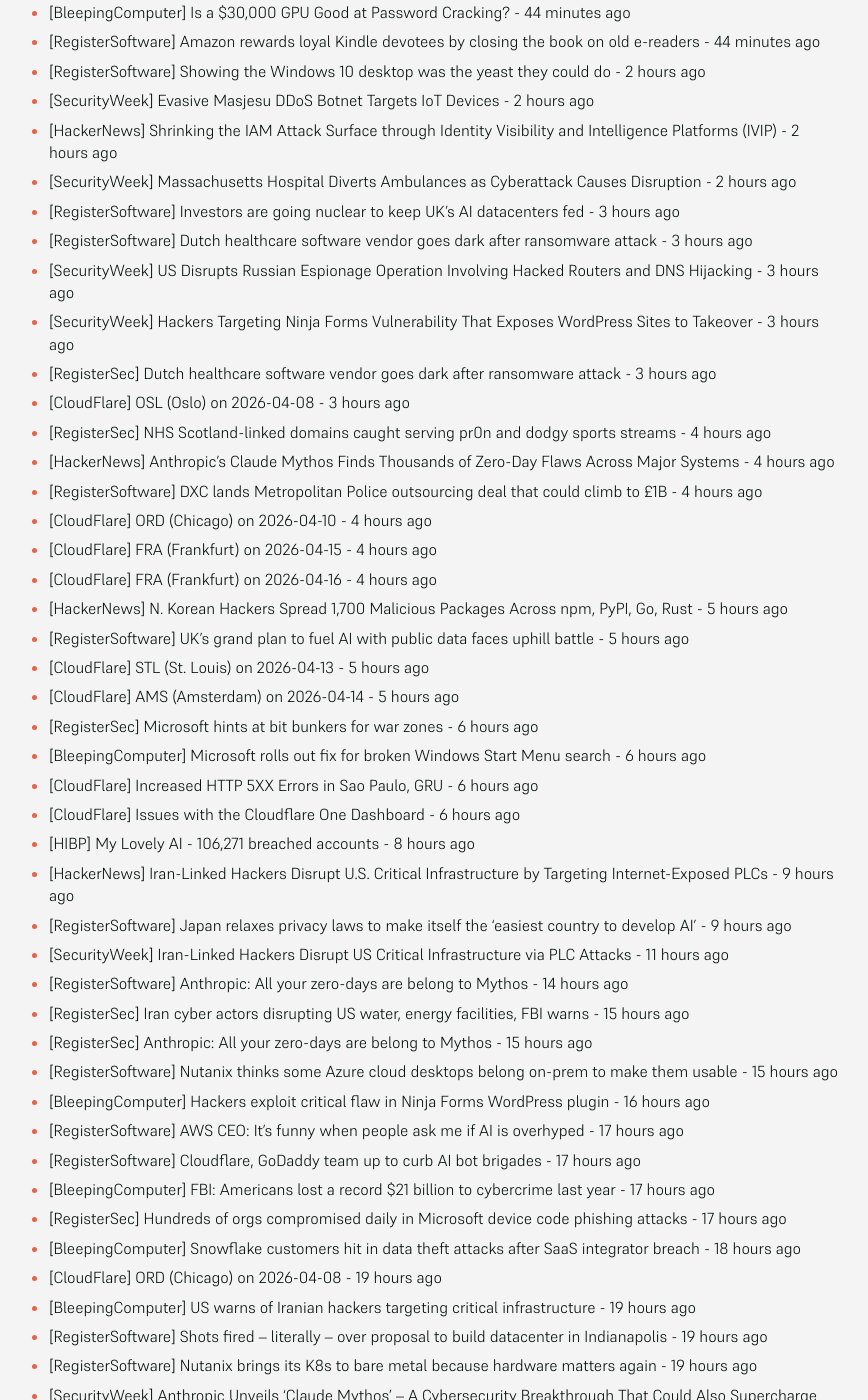
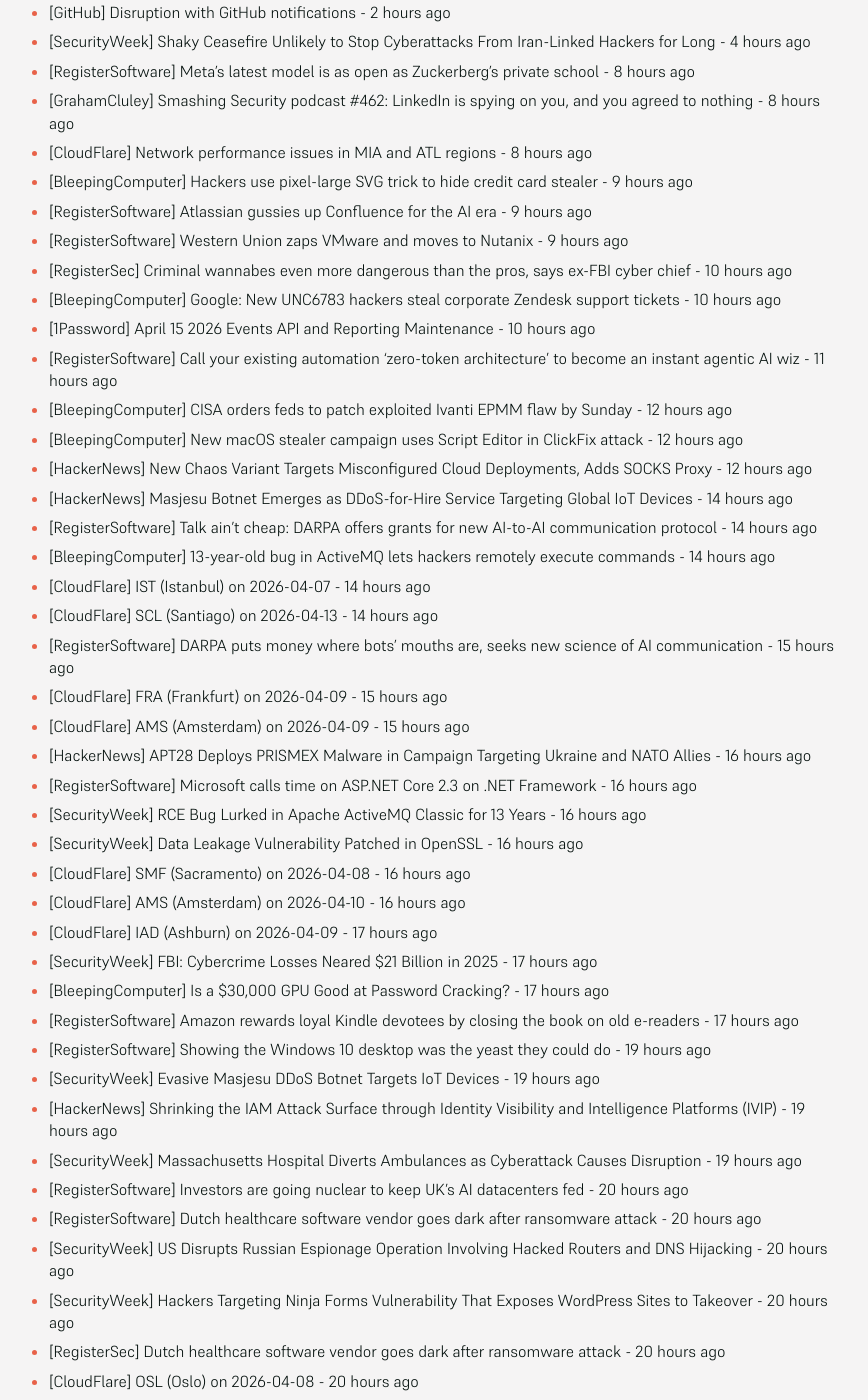
Before and after one commit to SecOpsNews/news, a Jekyll site: the page built from index.md, in a window 1280 px wide and 1400 px high, scrolled down 332 px. Shown: the whole window, without its empty margins (215-1083 px from the left). Built offline with Jekyll 4.4.1, drawn with Linux system fonts in a browser that asks for light colours; some of the changed text lies outside the part shown.

Commit message:
New Feed

```diff
--- a/index.md
+++ b/index.md
@@ -9,71 +9,102 @@ description: Latest Updates
 
 <!-- SecOps start -->
 
-- [CloudFlare] IAD (Ashburn) on 2026-04-09 - 44 minutes ago
-- [SecurityWeek] FBI: Cybercrime Losses Neared $21 Billion in 2025 - 44 minutes ago
-- [BleepingComputer] Is a $30,000 GPU Good at Password Cracking? - 44 minutes ago
-- [RegisterSoftware] Amazon rewards loyal Kindle devotees by closing the book on old e-readers - 44 minutes ago
-- [RegisterSoftware] Showing the Windows 10 desktop was the yeast they could do - 2 hours ago
-- [SecurityWeek] Evasive Masjesu DDoS Botnet Targets IoT Devices - 2 hours ago
-- [HackerNews] Shrinking the IAM Attack Surface through Identity Visibility and Intelligence Platforms (IVIP) - 2 hours ago
-- [SecurityWeek] Massachusetts Hospital Diverts Ambulances as Cyberattack Causes Disruption - 2 hours ago
-- [RegisterSoftware] Investors are going nuclear to keep UK's AI datacenters fed - 3 hours ago
-- [RegisterSoftware] Dutch healthcare software vendor goes dark after ransomware attack - 3 hours ago
-- [SecurityWeek] US Disrupts Russian Espionage Operation Involving Hacked Routers and DNS Hijacking - 3 hours ago
-- [SecurityWeek] Hackers Targeting Ninja Forms Vulnerability That Exposes WordPress Sites to Takeover - 3 hours ago
-- [RegisterSec] Dutch healthcare software vendor goes dark after ransomware attack - 3 hours ago
-- [CloudFlare] OSL (Oslo) on 2026-04-08 - 3 hours ago
-- [RegisterSec] NHS Scotland-linked domains caught serving pr0n and dodgy sports streams - 4 hours ago
-- [HackerNews] Anthropic's Claude Mythos Finds Thousands of Zero-Day Flaws Across Major Systems - 4 hours ago
-- [RegisterSoftware] DXC lands Metropolitan Police outsourcing deal that could climb to £1B - 4 hours ago
-- [CloudFlare] ORD (Chicago) on 2026-04-10 - 4 hours ago
-- [CloudFlare] FRA (Frankfurt) on 2026-04-15 - 4 hours ago
-- [CloudFlare] FRA (Frankfurt) on 2026-04-16 - 4 hours ago
-- [HackerNews] N. Korean Hackers Spread 1,700 Malicious Packages Across npm, PyPI, Go, Rust - 5 hours ago
-- [RegisterSoftware] UK's grand plan to fuel AI with public data faces uphill battle - 5 hours ago
-- [CloudFlare] STL (St. Louis) on 2026-04-13 - 5 hours ago
-- [CloudFlare] AMS (Amsterdam) on 2026-04-14 - 5 hours ago
-- [RegisterSec] Microsoft hints at bit bunkers for war zones - 6 hours ago
-- [BleepingComputer] Microsoft rolls out fix for broken Windows Start Menu search - 6 hours ago
-- [CloudFlare] Increased HTTP 5XX Errors in Sao Paulo, GRU - 6 hours ago
-- [CloudFlare] Issues with the Cloudflare One Dashboard - 6 hours ago
-- [HIBP] My Lovely AI - 106,271 breached accounts - 8 hours ago
-- [HackerNews] Iran-Linked Hackers Disrupt U.S. Critical Infrastructure by Targeting Internet-Exposed PLCs - 9 hours ago
-- [RegisterSoftware] Japan relaxes privacy laws to make itself the ‘easiest country to develop AI’ - 9 hours ago
-- [SecurityWeek] Iran-Linked Hackers Disrupt US Critical Infrastructure via PLC Attacks - 11 hours ago
-- [RegisterSoftware] Anthropic: All your zero-days are belong to Mythos - 14 hours ago
-- [RegisterSec] Iran cyber actors disrupting US water, energy facilities, FBI warns - 15 hours ago
-- [RegisterSec] Anthropic: All your zero-days are belong to Mythos - 15 hours ago
-- [RegisterSoftware] Nutanix thinks some Azure cloud desktops belong on-prem to make them usable - 15 hours ago
-- [BleepingComputer] Hackers exploit critical flaw in Ninja Forms WordPress plugin - 16 hours ago
-- [RegisterSoftware] AWS CEO: It's funny when people ask me if AI is overhyped - 17 hours ago
-- [RegisterSoftware] Cloudflare, GoDaddy team up to curb AI bot brigades - 17 hours ago
-- [BleepingComputer] FBI: Americans lost a record $21 billion to cybercrime last year - 17 hours ago
-- [RegisterSec] Hundreds of orgs compromised daily in Microsoft device code phishing attacks - 17 hours ago
-- [BleepingComputer] Snowflake customers hit in data theft attacks after SaaS integrator breach - 18 hours ago
-- [CloudFlare] ORD (Chicago) on 2026-04-08 - 19 hours ago
-- [BleepingComputer] US warns of Iranian hackers targeting critical infrastructure - 19 hours ago
-- [RegisterSoftware] Shots fired – literally – over proposal to build datacenter in Indianapolis - 19 hours ago
-- [RegisterSoftware] Nutanix brings its K8s to bare metal because hardware matters again - 19 hours ago
-- [SecurityWeek] Anthropic Unveils ‘Claude Mythos’ – A Cybersecurity Breakthrough That Could Also Supercharge Attacks - 19 hours ago
-- [RegisterSec] US cybercrime losses pass $20B for first time as AI boosts online fraud - 19 hours ago
-- [CloudFlare] IAH (Houston) on 2026-04-08 - 20 hours ago
-- [CloudFlare] AMS (Amsterdam) on 2026-04-13 - 20 hours ago
-- [HackerNews] Russian State-Linked APT28 Exploits SOHO Routers in Global DNS Hijacking Campaign - 21 hours ago
-- [RegisterSec] Russia's Fancy Bear still attacking routers to boost fake sites, NCSC warns - 21 hours ago
-- [BrianKrebs] Russia Hacked Routers to Steal Microsoft Office Tokens - 21 hours ago
-- [BleepingComputer] Max severity Flowise RCE vulnerability now exploited in attacks - 21 hours ago
-- [CloudFlare] VIE (Vienna) on 2026-04-08 - 21 hours ago
-- [CloudFlare] HKG (Hong Kong) on 2026-04-08 - 21 hours ago
-- [SecurityWeek] Trent AI Emerges From Stealth With $13 Million in Funding - 22 hours ago
-- [SecurityWeek] The New Rules of Engagement: Matching Agentic Attack Speed - 22 hours ago
-- [RegisterSoftware] Stack Overflow abandons redesign after loyalists criticize it - 22 hours ago
-- [CloudFlare] Analytics Delays and Errors - 22 hours ago
-- [ScottHelme] Amazing Refresh — A Malicious Chrome Extension Running Malware in the Browser - 23 hours ago
-- [SecurityWeek] Severe StrongBox Vulnerability Patched in Android - 23 hours ago
-- [BleepingComputer] Authorities disrupt router DNS hijacks used to steal Microsoft 365 logins - 23 hours ago
-- [SecurityWeek] Critical Flowise Vulnerability in Attacker Crosshairs - 23 hours ago
-- [HackerNews] Docker CVE-2026-34040 Lets Attackers Bypass Authorization and Gain Host Access - 23 hours ago
+- [SecurityWeek] $3.6 Million Stolen in Bitcoin Depot Hack - 1 hour ago
+- [BleepingComputer] Microsoft suspends dev accounts for high-profile open source projects - 1 hour ago
+- [GitHub] Disruption with GitHub notifications - 2 hours ago
+- [SecurityWeek] Shaky Ceasefire Unlikely to Stop Cyberattacks From Iran-Linked Hackers for Long - 4 hours ago
+- [RegisterSoftware] Meta's latest model is as open as Zuckerberg's private school - 8 hours ago
+- [GrahamCluley] Smashing Security podcast #462: LinkedIn is spying on you, and you agreed to nothing - 8 hours ago
+- [CloudFlare] Network performance issues in MIA and ATL regions - 8 hours ago
+- [BleepingComputer] Hackers use pixel-large SVG trick to hide credit card stealer - 9 hours ago
+- [RegisterSoftware] Atlassian gussies up Confluence for the AI era - 9 hours ago
+- [RegisterSoftware] Western Union zaps VMware and moves to Nutanix - 9 hours ago
+- [RegisterSec] Criminal wannabes even more dangerous than the pros, says ex-FBI cyber chief - 10 hours ago
+- [BleepingComputer] Google: New UNC6783 hackers steal corporate Zendesk support tickets - 10 hours ago
+- [1Password] April 15 2026 Events API and Reporting Maintenance - 10 hours ago
+- [RegisterSoftware] Call your existing automation ‘zero-token architecture’ to become an instant agentic AI wiz - 11 hours ago
+- [BleepingComputer] CISA orders feds to patch exploited Ivanti EPMM flaw by Sunday - 12 hours ago
+- [BleepingComputer] New macOS stealer campaign uses Script Editor in ClickFix attack - 12 hours ago
+- [HackerNews] New Chaos Variant Targets Misconfigured Cloud Deployments, Adds SOCKS Proxy - 12 hours ago
+- [HackerNews] Masjesu Botnet Emerges as DDoS-for-Hire Service Targeting Global IoT Devices - 14 hours ago
+- [RegisterSoftware] Talk ain't cheap: DARPA offers grants for new AI-to-AI communication protocol - 14 hours ago
+- [BleepingComputer] 13-year-old bug in ActiveMQ lets hackers remotely execute commands - 14 hours ago
+- [CloudFlare] IST (Istanbul) on 2026-04-07 - 14 hours ago
+- [CloudFlare] SCL (Santiago) on 2026-04-13 - 14 hours ago
+- [RegisterSoftware] DARPA puts money where bots' mouths are, seeks new science of AI communication - 15 hours ago
+- [CloudFlare] FRA (Frankfurt) on 2026-04-09 - 15 hours ago
+- [CloudFlare] AMS (Amsterdam) on 2026-04-09 - 15 hours ago
+- [HackerNews] APT28 Deploys PRISMEX Malware in Campaign Targeting Ukraine and NATO Allies - 16 hours ago
+- [RegisterSoftware] Microsoft calls time on ASP.NET Core 2.3 on .NET Framework - 16 hours ago
+- [SecurityWeek] RCE Bug Lurked in Apache ActiveMQ Classic for 13 Years - 16 hours ago
+- [SecurityWeek] Data Leakage Vulnerability Patched in OpenSSL - 16 hours ago
+- [CloudFlare] SMF (Sacramento) on 2026-04-08 - 16 hours ago
+- [CloudFlare] AMS (Amsterdam) on 2026-04-10 - 16 hours ago
+- [CloudFlare] IAD (Ashburn) on 2026-04-09 - 17 hours ago
+- [SecurityWeek] FBI: Cybercrime Losses Neared $21 Billion in 2025 - 17 hours ago
+- [BleepingComputer] Is a $30,000 GPU Good at Password Cracking? - 17 hours ago
+- [RegisterSoftware] Amazon rewards loyal Kindle devotees by closing the book on old e-readers - 17 hours ago
+- [RegisterSoftware] Showing the Windows 10 desktop was the yeast they could do - 19 hours ago
+- [SecurityWeek] Evasive Masjesu DDoS Botnet Targets IoT Devices - 19 hours ago
+- [HackerNews] Shrinking the IAM Attack Surface through Identity Visibility and Intelligence Platforms (IVIP) - 19 hours ago
+- [SecurityWeek] Massachusetts Hospital Diverts Ambulances as Cyberattack Causes Disruption - 19 hours ago
+- [RegisterSoftware] Investors are going nuclear to keep UK's AI datacenters fed - 20 hours ago
+- [RegisterSoftware] Dutch healthcare software vendor goes dark after ransomware attack - 20 hours ago
+- [SecurityWeek] US Disrupts Russian Espionage Operation Involving Hacked Routers and DNS Hijacking - 20 hours ago
+- [SecurityWeek] Hackers Targeting Ninja Forms Vulnerability That Exposes WordPress Sites to Takeover - 20 hours ago
+- [RegisterSec] Dutch healthcare software vendor goes dark after ransomware attack - 20 hours ago
+- [CloudFlare] OSL (Oslo) on 2026-04-08 - 20 hours ago
+- [RegisterSec] NHS Scotland-linked domains caught serving pr0n and dodgy sports streams - 21 hours ago
+- [HackerNews] Anthropic's Claude Mythos Finds Thousands of Zero-Day Flaws Across Major Systems - 21 hours ago
+- [RegisterSoftware] DXC lands Metropolitan Police outsourcing deal that could climb to £1B - 21 hours ago
+- [CloudFlare] ORD (Chicago) on 2026-04-10 - 21 hours ago
+- [CloudFlare] FRA (Frankfurt) on 2026-04-15 - 21 hours ago
+- [CloudFlare] FRA (Frankfurt) on 2026-04-16 - 21 hours ago
+- [HackerNews] N. Korean Hackers Spread 1,700 Malicious Packages Across npm, PyPI, Go, Rust - 22 hours ago
+- [RegisterSoftware] UK's grand plan to fuel AI with public data faces uphill battle - 22 hours ago
+- [CloudFlare] STL (St. Louis) on 2026-04-13 - 22 hours ago
+- [CloudFlare] AMS (Amsterdam) on 2026-04-14 - 22 hours ago
+- [RegisterSec] Microsoft hints at bit bunkers for war zones - 1 day ago
+- [BleepingComputer] Microsoft rolls out fix for broken Windows Start Menu search - 1 day ago
+- [CloudFlare] Increased HTTP 5XX Errors in Sao Paulo, GRU - 1 day ago
+- [CloudFlare] Issues with the Cloudflare One Dashboard - 1 day ago
+- [HIBP] My Lovely AI - 106,271 breached accounts - 1 day ago
+- [HackerNews] Iran-Linked Hackers Disrupt U.S. Critical Infrastructure by Targeting Internet-Exposed PLCs - 1 day ago
+- [RegisterSoftware] Japan relaxes privacy laws to make itself the ‘easiest country to develop AI’ - 1 day ago
+- [SecurityWeek] Iran-Linked Hackers Disrupt US Critical Infrastructure via PLC Attacks - 1 day ago
+- [RegisterSoftware] Anthropic: All your zero-days are belong to Mythos - 1 day ago
+- [RegisterSec] Iran cyber actors disrupting US water, energy facilities, FBI warns - 1 day ago
+- [RegisterSec] Anthropic: All your zero-days are belong to Mythos - 1 day ago
+- [RegisterSoftware] Nutanix thinks some Azure cloud desktops belong on-prem to make them usable - 1 day ago
+- [BleepingComputer] Hackers exploit critical flaw in Ninja Forms WordPress plugin - 1 day ago
+- [RegisterSoftware] AWS CEO: It's funny when people ask me if AI is overhyped - 1 day ago
+- [RegisterSoftware] Cloudflare, GoDaddy team up to curb AI bot brigades - 1 day ago
+- [BleepingComputer] FBI: Americans lost a record $21 billion to cybercrime last year - 1 day ago
+- [RegisterSec] Hundreds of orgs compromised daily in Microsoft device code phishing attacks - 1 day ago
+- [BleepingComputer] Snowflake customers hit in data theft attacks after SaaS integrator breach - 1 day ago
+- [CloudFlare] ORD (Chicago) on 2026-04-08 - 1 day ago
+- [BleepingComputer] US warns of Iranian hackers targeting critical infrastructure - 1 day ago
+- [RegisterSoftware] Shots fired – literally – over proposal to build datacenter in Indianapolis - 1 day ago
+- [RegisterSoftware] Nutanix brings its K8s to bare metal because hardware matters again - 1 day ago
+- [SecurityWeek] Anthropic Unveils ‘Claude Mythos’ – A Cybersecurity Breakthrough That Could Also Supercharge Attacks - 1 day ago
+- [RegisterSec] US cybercrime losses pass $20B for first time as AI boosts online fraud - 1 day ago
+- [CloudFlare] IAH (Houston) on 2026-04-08 - 1 day ago
+- [CloudFlare] AMS (Amsterdam) on 2026-04-13 - 1 day ago
+- [HackerNews] Russian State-Linked APT28 Exploits SOHO Routers in Global DNS Hijacking Campaign - 1 day ago
+- [RegisterSec] Russia's Fancy Bear still attacking routers to boost fake sites, NCSC warns - 1 day ago
+- [BrianKrebs] Russia Hacked Routers to Steal Microsoft Office Tokens - 1 day ago
+- [BleepingComputer] Max severity Flowise RCE vulnerability now exploited in attacks - 1 day ago
+- [CloudFlare] VIE (Vienna) on 2026-04-08 - 1 day ago
+- [CloudFlare] HKG (Hong Kong) on 2026-04-08 - 1 day ago
+- [SecurityWeek] Trent AI Emerges From Stealth With $13 Million in Funding - 1 day ago
+- [SecurityWeek] The New Rules of Engagement: Matching Agentic Attack Speed - 1 day ago
+- [RegisterSoftware] Stack Overflow abandons redesign after loyalists criticize it - 1 day ago
+- [CloudFlare] Analytics Delays and Errors - 1 day ago
+- [ScottHelme] Amazing Refresh — A Malicious Chrome Extension Running Malware in the Browser - 1 day ago
+- [SecurityWeek] Severe StrongBox Vulnerability Patched in Android - 1 day ago
+- [BleepingComputer] Authorities disrupt router DNS hijacks used to steal Microsoft 365 logins - 1 day ago
+- [SecurityWeek] Critical Flowise Vulnerability in Attacker Crosshairs - 1 day ago
+- [HackerNews] Docker CVE-2026-34040 Lets Attackers Bypass Authorization and Gain Host Access - 1 day ago
 - [SecurityWeek] Webinar Today: Why Automated Pentesting Alone Is Not Enough - 1 day ago
 - [SecurityWeek] GrafanaGhost: Attackers Can Abuse Grafana to Leak Enterprise Data - 1 day ago
 - [BleepingComputer] Why Your Automated Pentesting Tool Just Hit a Wall - 1 day ago
@@ -97,56 +128,8 @@ description: Latest Updates
 - [GrahamCluley] Life imprisonment for Cambodian scam compound operators – but will it make a difference? - 1 day ago
 - [CloudFlare] GRU (São Paulo) on 2026-04-08 - 1 day ago
 - [CloudFlare] KIX (Osaka) on 2026-04-14 - 1 day ago
-- [HackerNews] China-Linked Storm-1175 Exploits Zero-Days to Rapidly Deploy Medusa Ransomware - 1 day ago
-- [CloudFlare] Increased Durable Object Errors in AMS - 1 day ago
-- [HackerNews] Flowise AI Agent Builder Under Active CVSS 10.0 RCE Exploitation; 12,000+ Instances Exposed - 1 day ago
-- [SecurityWeek] Wynn Resorts Says 21,000 Employees Affected by ShinyHunters Hack - 1 day ago
-- [CloudFlare] ORD (Chicago) on 2026-04-07 - 1 day ago
-- [BleepingComputer] German authorities identify REvil and GandCrab ransomware bosses - 1 day ago
-- [CloudFlare] FRA (Frankfurt) on 2026-04-08 - 1 day ago
-- [TroyHunt] Weekly Update 498 - 1 day ago
-- [RegisterSec] Yahoo<i>!</i> Japan’s owner consolidating 164 OpenStack clusters into one - 1 day ago
-- [RegisterSoftware] Anthropic reveals $30bn run rate and plans to use 3.5GW of new Google AI chips - 1 day ago
-- [CloudFlare] Smart Routing currently has reduced performance - 1 day ago
-- [CloudFlare] DUB (Dublin) on 2026-04-07 - 1 day ago
-- [CloudFlare] IST (Istanbul) on 2026-04-07 - 1 day ago
-- [CloudFlare] FRA (Frankfurt) on 2026-04-09 - 1 day ago
-- [CloudFlare] AMS (Amsterdam) on 2026-04-09 - 1 day ago
-- [CloudFlare] AMS (Amsterdam) on 2026-04-10 - 1 day ago
-- [BleepingComputer] German authorities identify REvil and GangCrab ransomware bosses - 1 day ago
-- [CloudFlare] Smart Routing for Spectrum currently has reduced performance - 1 day ago
-- [CloudFlare] OSL (Oslo) on 2026-04-08 - 1 day ago
-- [RegisterSec] AI agents found vulns in this popular Linux and Unix print server - 1 day ago
-- [RegisterSoftware] AI slop got better, so now maintainers have more work - 1 day ago
-- [BleepingComputer] New GPUBreach attack enables system takeover via GPU rowhammer - 1 day ago
-- [CloudFlare] Cloudflare API Availability - 1 day ago
-- [RegisterSoftware] AMD's AI director slams Claude Code for becoming dumber and lazier since last update - 1 day ago
-- [CloudFlare] STL (St. Louis) on 2026-04-09 - 1 day ago
-- [RegisterSoftware] Anthropic closes door on subscription use of OpenClaw - 1 day ago
-- [BleepingComputer] Microsoft fixes Classic Outlook bug causing email delivery issues - 1 day ago
-- [BleepingComputer] Disgruntled researcher leaks “BlueHammer” Windows zero-day exploit - 1 day ago
-- [CloudFlare] FRA (Frankfurt) on 2026-04-15 - 1 day ago
-- [CloudFlare] FRA (Frankfurt) on 2026-04-16 - 1 day ago
-- [HackerNews] Iran-Linked Password-Spraying Campaign Targets 300+ Israeli Microsoft 365 Organizations - 1 day ago
-- [RegisterSec] Attackers exploited this critical FortiClient EMS bug as a 0-day - 1 day ago
-- [CloudFlare] PIT (Pittsburgh) on 2026-04-06 - 1 day ago
-- [CloudFlare] AMS (Amsterdam) on 2026-04-14 - 1 day ago
-- [HackerNews] DPRK-Linked Hackers Use GitHub as C2 in Multi-Stage Attacks Targeting South Korea - 1 day ago
-- [BleepingComputer] Microsoft removes Support and Recovery Assistant from Windows - 1 day ago
-- [CloudFlare] POA (Porto Alegre) on 2026-04-06 - 1 day ago
-- [CloudFlare] ORD (Chicago) on 2026-04-08 - 1 day ago
-- [BleepingComputer] CISA orders feds to patch exploited Fortinet EMS flaw by Friday - 1 day ago
-- [BleepingComputer] Drift $280M crypto theft linked to 6-month in-person operation - 1 day ago
-- [BleepingComputer] Microsoft links Medusa ransomware affiliate to zero-day attacks - 1 day ago
-- [CloudFlare] Delay in some zone configuration deployment - 1 day ago
-- [SecurityWeek] Google DeepMind Researchers Map Web Attacks Against AI Agents - 1 day ago
-- [BleepingComputer] CISA orders feds to patch Fortinet flaw exploited in attacks by Friday - 1 day ago
-- [RegisterSoftware] Patch to end i486 support hits Linux kernel merge queue - 1 day ago
-- [HackerNews] ⚡ Weekly Recap: Axios Hack, Chrome 0-Day, Fortinet Exploits, Paragon Spyware and More - 1 day ago
-- [HackerNews] Multi-OS Cyberattacks: How SOCs Close a Critical Risk in 3 Steps - 1 day ago
-- [CloudFlare] Digital experience Logpush delay - 1 day ago
-- [BleepingComputer] Why Simple Breach Monitoring is No Longer Enough - 2 days ago
-- [CloudFlare] AMS (Amsterdam) on 2026-04-13 - 2 days ago
+- [HackerNews] China-Linked Storm-1175 Exploits Zero-Days to Rapidly Deploy Medusa Ransomware - 2 days ago
+- [CloudFlare] Increased Durable Object Errors in AMS - 2 days ago
 - [DataBreaches] Russian-linked hackers appear to have launched a crippling cyberattack on Western New Mexico University - 11 months ago
 - [DataBreaches] SK Telecom vows to take full responsibility for damage from recent data leak - 11 months ago
 - [HackerNews] Storm-1977 Hits Education Clouds with AzureChecker, Deploys 200+ Crypto Mining Containers - 11 months ago
```
